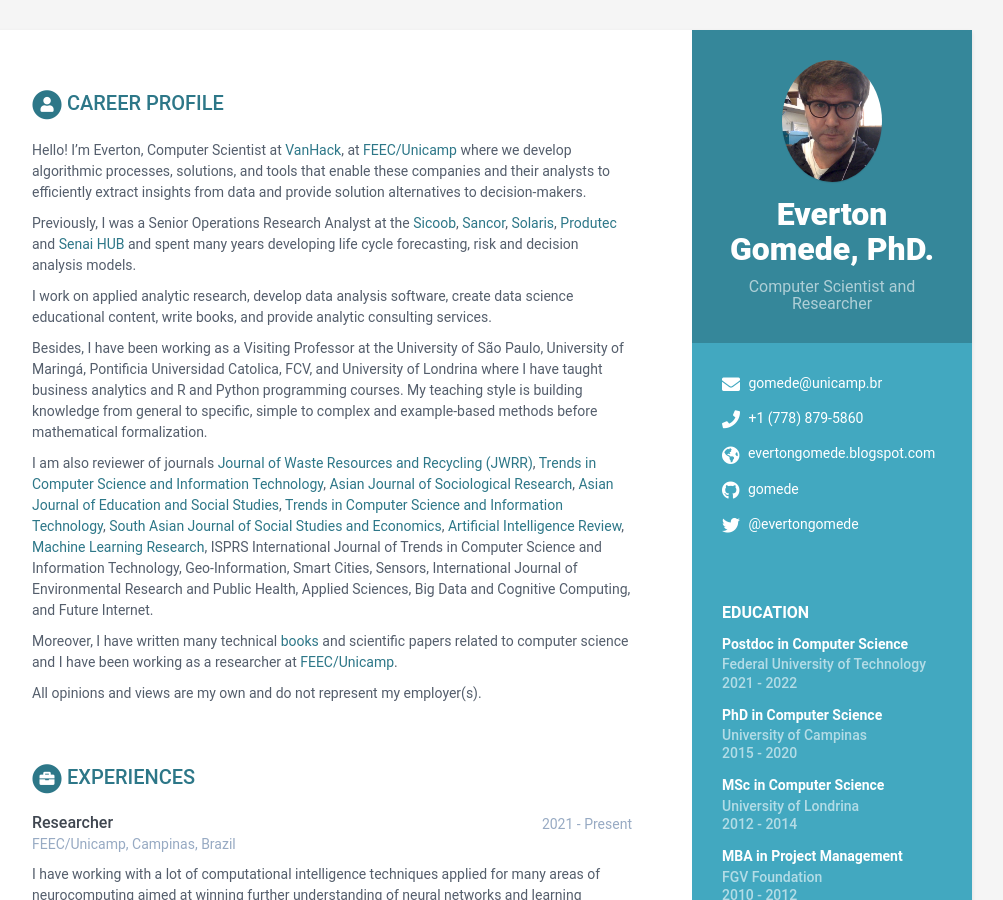
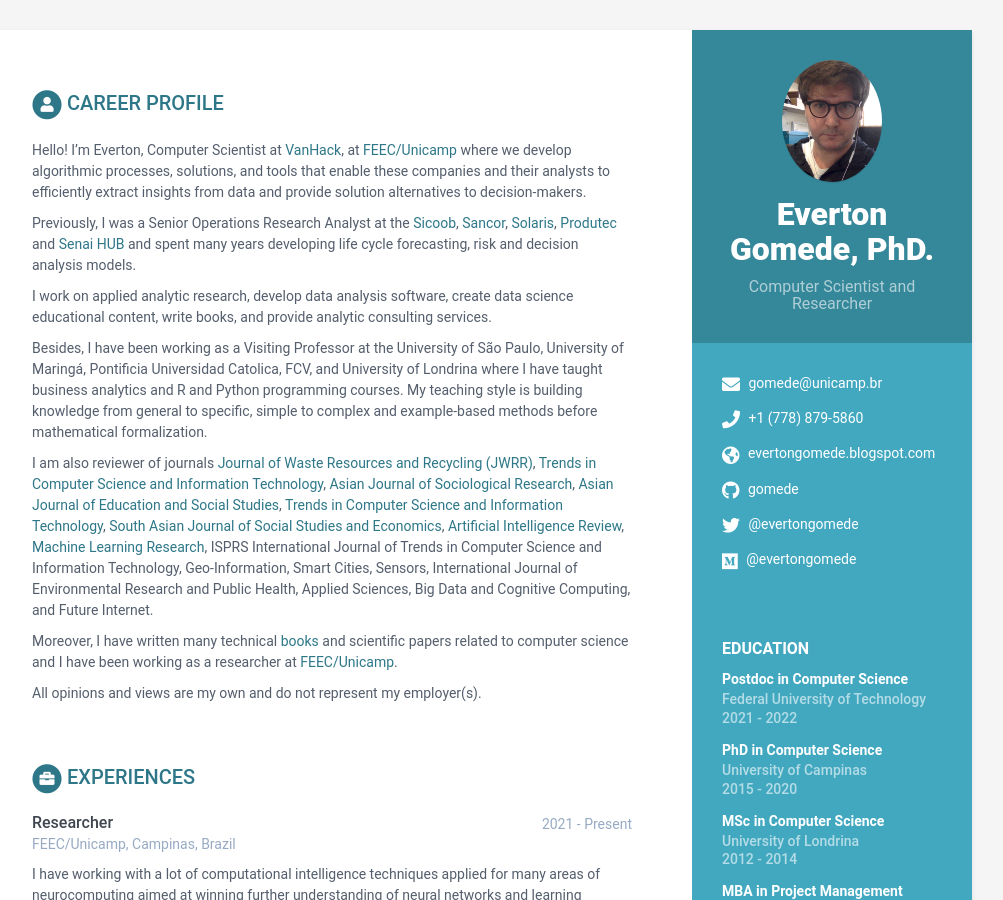
Before and after one commit to gomede/gomede.github.io, a Jekyll site: the page built from index.html, in a window 1280 px wide and 900 px high. Shown: the whole window, without its empty margins (168-1171 px from the left). Built offline with Jekyll 4.4.1, drawn with Linux system fonts in a browser that asks for light colours.

Commit message:
Update data.yml

```diff
--- a/_data/data.yml
+++ b/_data/data.yml
@@ -19,7 +19,7 @@
     orcid: 0000-0003-4839-9017
     github: gomede
     researcherID: V-3905-2019
-    bitbucket:
+    medium: '@evertongomede'
     twitter: '@evertongomede'
     instagram: '@evertongomede'
     stack-overflow: # Number/Username, e.g. 123456/alandoe
```
